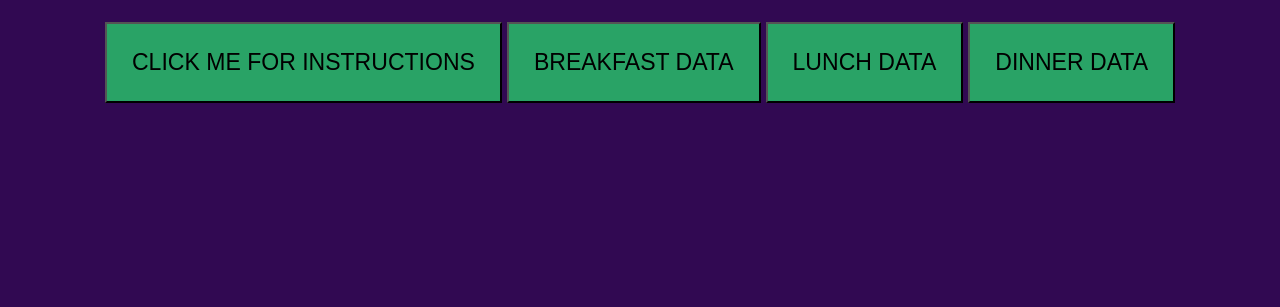
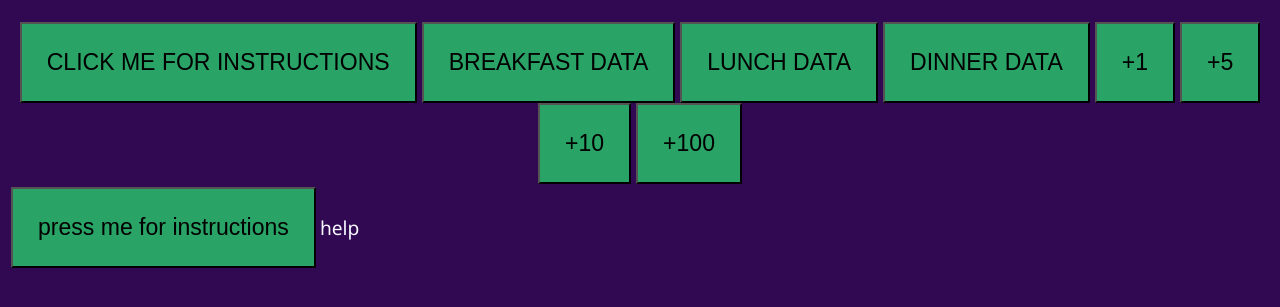
Before and after one commit to lukemg11/CalorieCounter, a plain HTML site: page index.html in a window 1280 px wide. Shown: the part 81-388 px from the top of the page. Drawn offline with Linux system fonts and the light colour scheme.

Commit message:
Add files via upload

```diff
--- a/index.html
+++ b/index.html
@@ -16,5 +16,16 @@
     <button id = "button1">BREAKFAST DATA</button>
     <button id = "button2">LUNCH DATA</button>
     <button id = "button3">DINNER DATA</button>
+    <button id = "button4">+1</button>
+    <button id = "button5">+5</button>
+    <button id = "button6">+10</button>
+    <button id = "button7">+100</button>
+
+    <table>
+        <tr>
+            <td><button onclick="giveOtherInstructions();">press me for instructions</button></td>
+            <td> <div id="test">help</div></td>
+        </tr>
+    </table>
 </body>
 </html>
--- a/scripting.js
+++ b/scripting.js
@@ -13,6 +13,7 @@ function askForMealData(){
     document.body.appendChild(question1);
     document.body.appendChild(question2);
     document.body.appendChild(question3);
+
 }
 const button = document.querySelector("#button");
 const button1 = document.querySelector("#button1");
@@ -22,3 +23,9 @@ button.addEventListener("click", giveInstructions);
 button1.addEventListener("click", askForMealData);
 button2.addEventListener("click", askForMealData);
 button3.addEventListener("click", askForMealData);
+
+function giveOtherInstructions(){
+    const myDiv = document.getElementById("test");
+    console.log(myDiv)
+    myDiv.innerHTMl = "Instructions"
+}
```
Also changed, not shown: style.css (line endings or trailing spaces).
